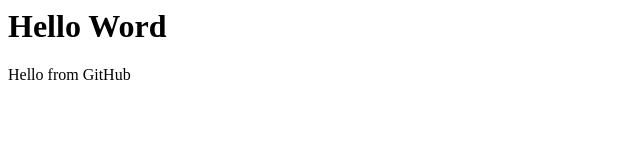
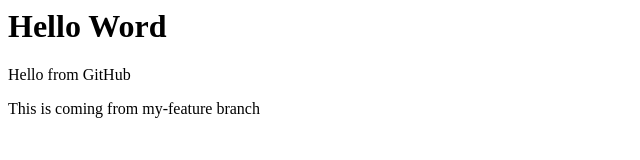
Before and after one commit to Holatresveces/git-test, a plain HTML site: page index.html in a window 1280 px wide. Shown: the whole page, without its empty margins (0-640 px from the left). Drawn offline with Linux system fonts and the light colour scheme.

Commit message:
Add p tag

```diff
--- a/index.html
+++ b/index.html
@@ -1,2 +1,3 @@
 <h1>Hello Word</h1>
 <p>Hello from GitHub</p>
+<p>This is coming from my-feature branch</p>
```
